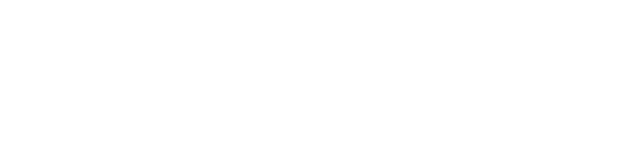
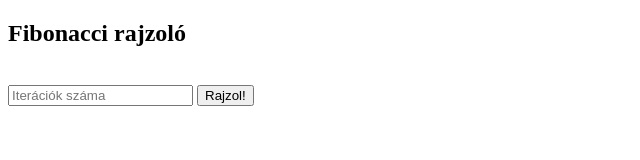
Before and after one commit to krozsii/FIBONACCIRAJZOLO_W7IIHM_KROZSER, a plain HTML site: page FRONTEND/index.html in a window 1280 px wide. Shown: the whole page, without its empty margins (0-640 px from the left). Drawn offline with Linux system fonts and the light colour scheme.

Commit message:
Adatbekérés megvalósítása - frontend

```diff
--- a/FRONTEND/index.html
+++ b/FRONTEND/index.html
@@ -8,6 +8,9 @@
     <script src="./script.js"></script>
 </head>
 <body>
-
+    <h2>Fibonacci rajzoló</h2>
+    <br>
+    <input type="number" name="iteration" id="iteration" min="1" step="1" placeholder="Iterációk száma">
+    <button type="button" onclick="sendReq()">Rajzol!</button>
 </body>
 </html>
```
